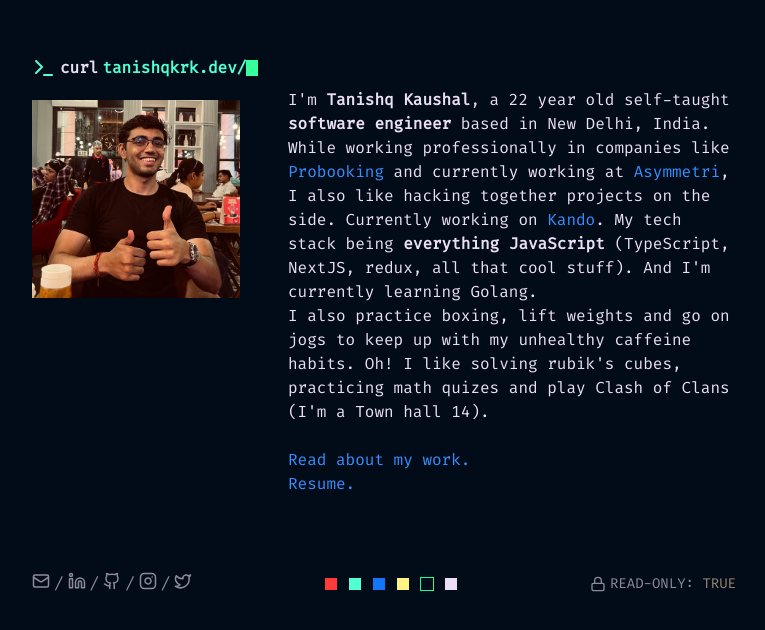
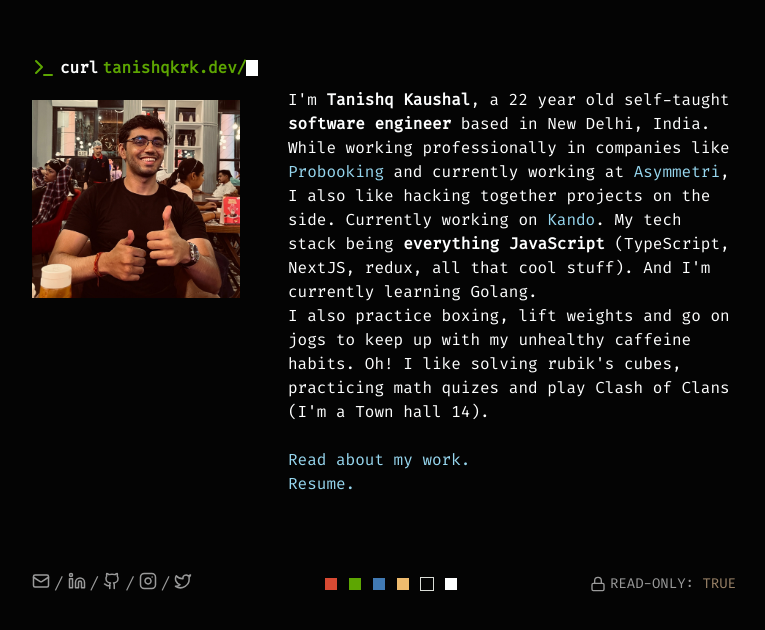
Before and after one commit to tanishqkrk/portfolio, a Next.js app: page / in a window 1280 px wide. Shown: the part 104-734 px from the top of the page, without its empty margins (256-1021 px from the left). Built offline with nearby package versions, Linux system fonts and the light colour scheme.

Commit message:
fookinhellref #infiniutyy

```diff
--- a/app/page.tsx
+++ b/app/page.tsx
@@ -1,5 +1,10 @@
 import Image from "next/image";
 import Link from "next/link";
+
+// const keystrokes = {
+//   W: "/work",
+//   R: "/resume.pdf",
+// };
 
 export default function Home() {
   return (
@@ -71,3 +76,14 @@ export default function Home() {
     </div>
   );
 }
+
+function Keystroke({ letter, action }: { letter: string; action: Function }) {
+  return (
+    <button
+      onClick={action()}
+      className="keystroke max-md:hidden text-white bg-green/80 px-2 text-sm font-semibold"
+    >
+      {letter}
+    </button>
+  );
+}
--- a/tailwind.config.ts
+++ b/tailwind.config.ts
@@ -1,28 +1,28 @@
 import type { Config } from "tailwindcss";
 
-export const colorScheme = {
-  name: "coolnight",
-  black: "#0B3B61",
-  red: "#FF3A3A",
-  green: "#52FFD0",
-  yellow: "#FFF383",
-  blue: "#1376F9",
-  purple: "#C792EA",
-  cyan: "#FF5ED4",
-  white: "#16FDA2",
-  brightBlack: "#63686D",
-  brightRed: "#FF54B0",
-  brightGreen: "#74FFD8",
-  brightYellow: "#FCF5AE",
-  brightBlue: "#388EFF",
-  brightPurple: "#AE81FF",
-  brightCyan: "#FF6AD7",
-  brightWhite: "#60FBBF",
-  background: "#010C18",
-  foreground: "#ECDEF4",
-  selectionBackground: "#38FF9C",
-  cursorColor: "#38FF9D",
-};
+// export const colorScheme = {
+//   name: "coolnight",
+//   black: "#0B3B61",
+//   red: "#FF3A3A",
+//   green: "#52FFD0",
+//   yellow: "#FFF383",
+//   blue: "#1376F9",
+//   purple: "#C792EA",
+//   cyan: "#FF5ED4",
+//   white: "#16FDA2",
+//   brightBlack: "#63686D",
+//   brightRed: "#FF54B0",
+//   brightGreen: "#74FFD8",
+//   brightYellow: "#FCF5AE",
+//   brightBlue: "#388EFF",
+//   brightPurple: "#AE81FF",
+//   brightCyan: "#FF6AD7",
+//   brightWhite: "#60FBBF",
+//   background: "#010C18",
+//   foreground: "#ECDEF4",
+//   selectionBackground: "#38FF9C",
+//   cursorColor: "#38FF9D",
+// };
 // export const colorScheme = {
 //   name: "Guezwhoz",
 //   black: "#080808",
@@ -92,6 +92,30 @@ export const colorScheme = {
 //   cursorColor: "#9b9ea4",
 // };
 
+export const colorScheme = {
+  name: "Adventure",
+  black: "#040404",
+  red: "#d84a33",
+  green: "#5da602",
+  yellow: "#eebb6e",
+  blue: "#417ab3",
+  purple: "#e5c499",
+  cyan: "#bdcfe5",
+  white: "#dbded8",
+  brightBlack: "#685656",
+  brightRed: "#d76b42",
+  brightGreen: "#99b52c",
+  brightYellow: "#ffb670",
+  brightBlue: "#97d7ef",
+  brightPurple: "#aa7900",
+  brightCyan: "#bdcfe5",
+  brightWhite: "#e4d5c7",
+  background: "#040404",
+  foreground: "#feffff",
+  selectionBackground: "#606060",
+  cursorColor: "#feffff",
+};
+
 const config: Config = {
   content: [
     "./pages/**/*.{js,ts,jsx,tsx,mdx}",
@@ -101,7 +125,6 @@ const config: Config = {
   theme: {
     extend: {
       colors: {
-        // name: "NvimDark",
         ...colorScheme,
       },
     },
```
Also changed, not shown: app/globals.css (line endings or trailing spaces).
